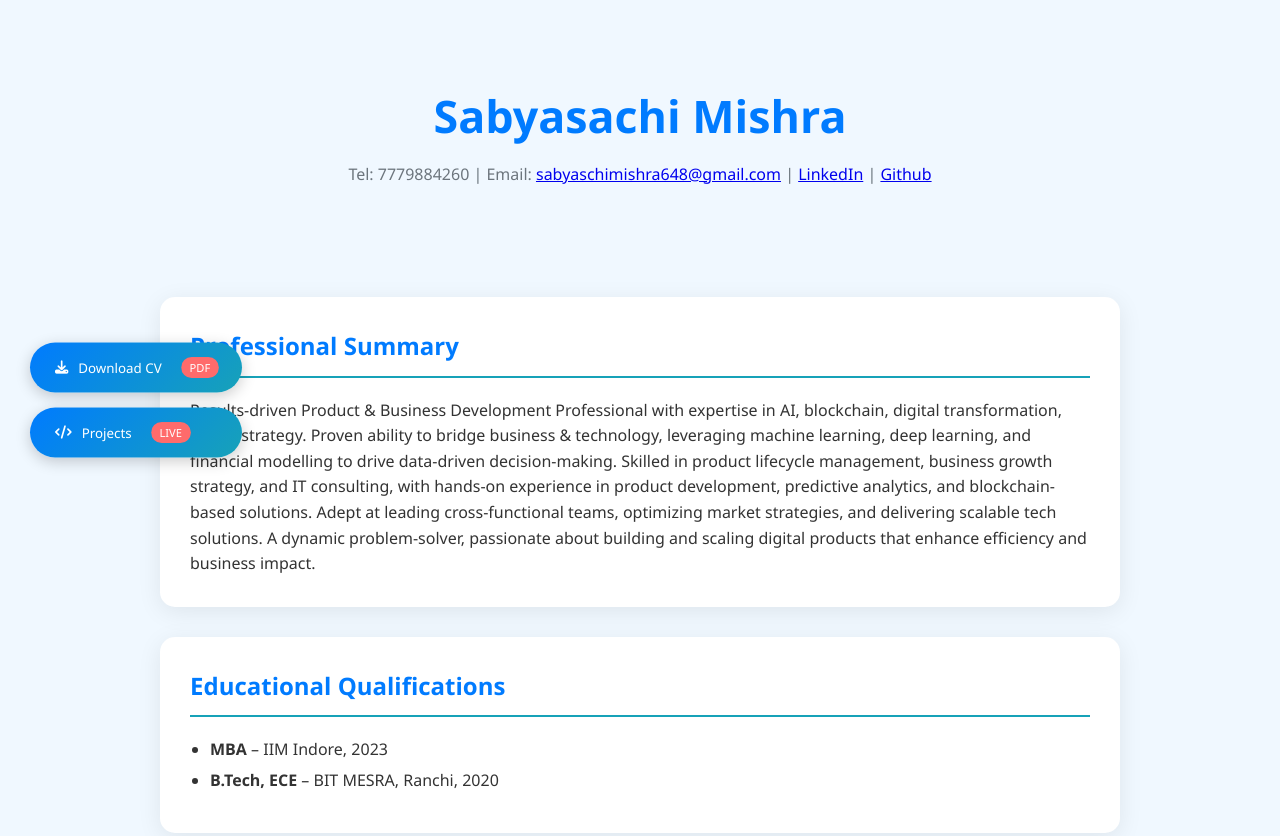
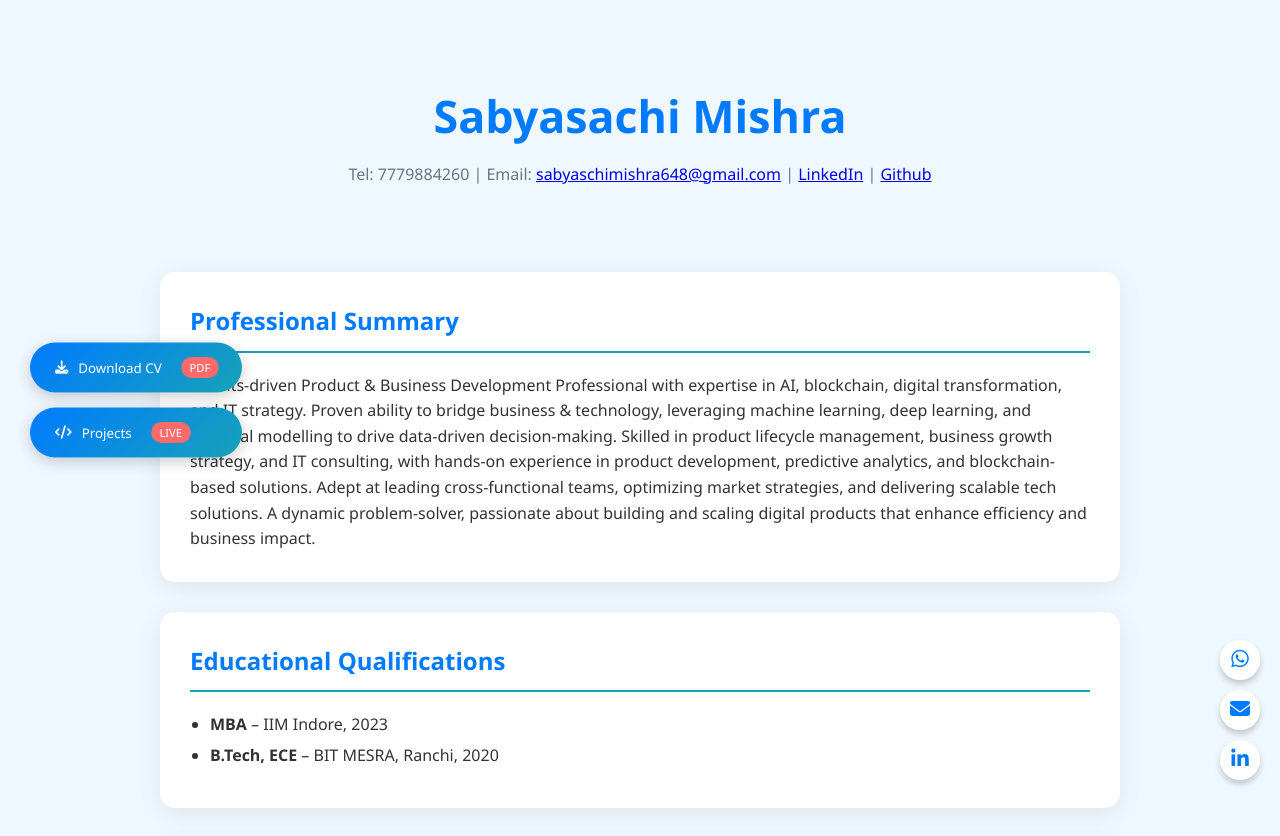
Before and after one commit to SABYA648/SABYA648.github.io, a plain HTML site: page index.html in a window 1280 px wide. Shown: the top 836 px of the page. Drawn offline with Linux system fonts and the light colour scheme.

Commit message:
index 2.0

```diff
--- a/index.html
+++ b/index.html
@@ -35,7 +35,7 @@
       padding: 20px;
     }
 
-    /* Floating Action Buttons */
+    /* Floating Action Buttons (left side) */
     .action-buttons {
       position: fixed;
       left: 30px;
@@ -81,11 +81,44 @@
       100% { transform: scale(1); }
     }
 
+    /* Floating Social Icons (bottom right) */
+    .social-icons {
+      position: fixed;
+      bottom: 20px;
+      right: 20px;
+      display: flex;
+      flex-direction: column;
+      gap: 10px;
+      z-index: 1000;
+    }
+
+    .social-icons a {
+      display: inline-block;
+      width: 40px;
+      height: 40px;
+      background: var(--card-bg);
+      border-radius: 50%;
+      text-align: center;
+      line-height: 40px;
+      box-shadow: 0 4px 6px rgba(0,0,0,0.2);
+      transition: transform 0.2s, box-shadow 0.2s;
+    }
+
+    .social-icons a:hover {
+      transform: translateY(-3px);
+      box-shadow: 0 8px 12px rgba(0,0,0,0.3);
+    }
+
+    .social-icons a i {
+      font-size: 20px;
+      color: var(--primary-color);
+    }
+
     /* Header Section */
     .header {
       text-align: center;
       padding: 60px 0;
-      margin-bottom: 40px;
+      margin-bottom: 20px; /* Reduced from 40px to 20px */
     }
 
     .name {
@@ -97,7 +130,7 @@
     .contact-info {
       font-size: 1em;
       color: var(--secondary-color);
-      margin-bottom: 10px;
+      margin-bottom: 5px; /* Reduced from 10px to 5px */
     }
 
     /* Content Cards */
@@ -213,7 +246,7 @@
   </style>
 </head>
 <body>
-  <!-- Floating Action Buttons -->
+  <!-- Floating Action Buttons (left side) -->
   <div class="action-buttons">
     <button class="action-btn" onclick="window.open('resume.pdf')">
       <i class="fas fa-download"></i> Download CV
@@ -225,6 +258,7 @@
     </button>
   </div>
 
+  <!-- Main Container -->
   <div class="container">
     <!-- Header -->
     <header class="header">
@@ -356,5 +390,12 @@
       </div>
     </div>
   </div>
+
+  <!-- Floating Social Icons (bottom right) -->
+  <div class="social-icons">
+    <a href="https://wa.me/7779884260" target="_blank" title="WhatsApp"><i class="fab fa-whatsapp"></i></a>
+    <a href="mailto:sabyaschimishra648@gmail.com" target="_blank" title="Email"><i class="fas fa-envelope"></i></a>
+    <a href="https://www.linkedin.com/in/sabyasachimishra007/" target="_blank" title="LinkedIn"><i class="fab fa-linkedin-in"></i></a>
+  </div>
 </body>
 </html>
```
